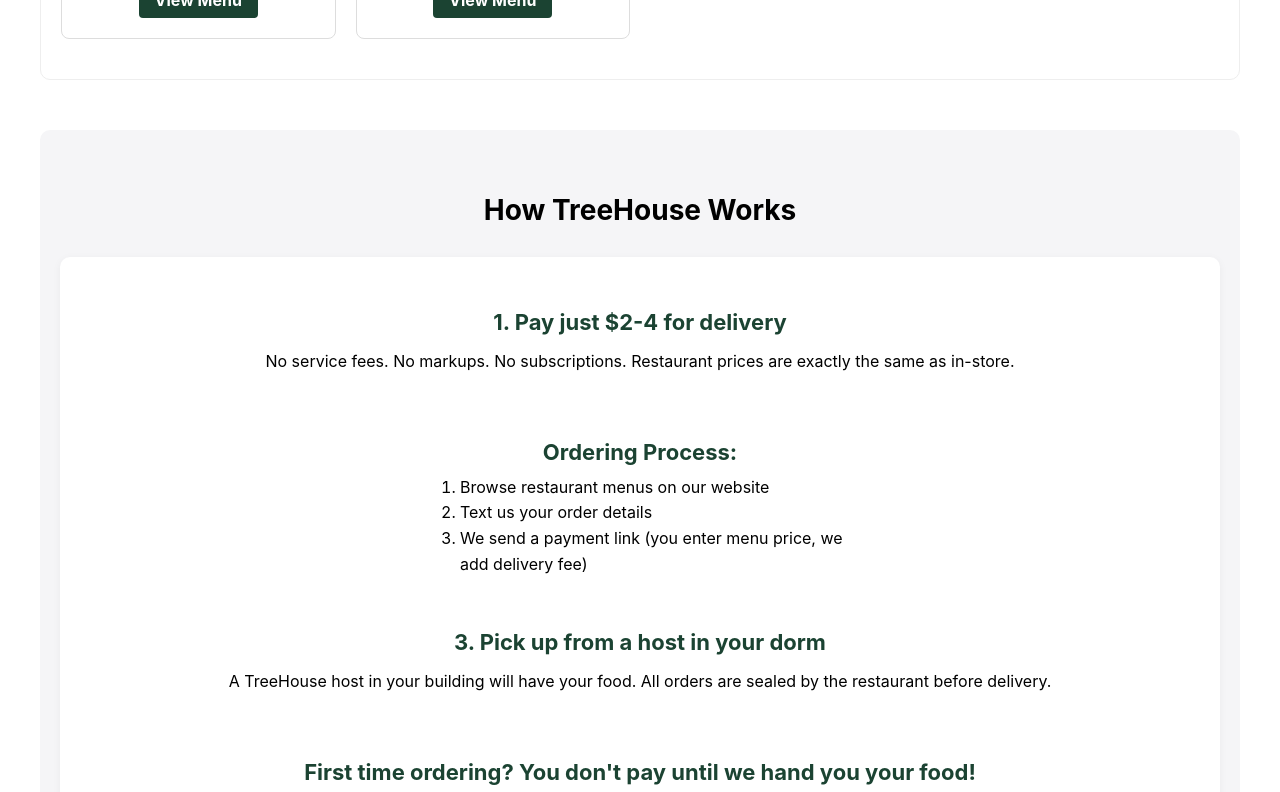
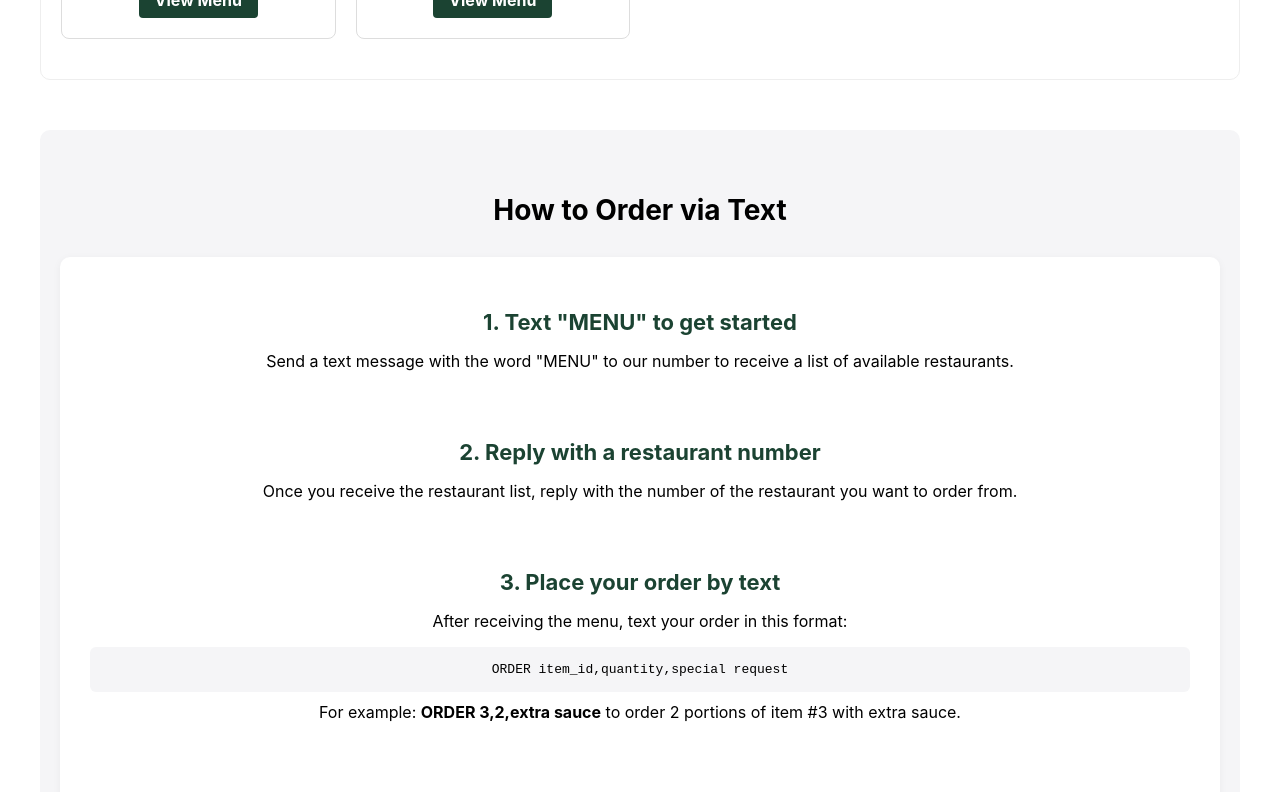
Before and after one commit to AlexanderSeldon/treehouse-app, a React (Create React App) app in the folder frontend/: page / in a window 1280 px wide. Shown: the part 1320-2112 px from the top of the page. Built offline with nearby package versions, Linux system fonts and the light colour scheme.

Commit message:
Update App.js

```diff
--- a/frontend/src/App.js
+++ b/frontend/src/App.js
@@ -253,6 +253,9 @@
           </div>
         </section>
 
+        {/* Add the TextOrderingSection component here */}
+        <TextOrderingSection />
+
         {/* Ordering Process Section */}
         <section style={{marginBottom: '50px', backgroundColor: '#F5F5F7', padding: '40px 20px', borderRadius: '10px'}}>
           <h2 style={{fontSize: '28px', textAlign: 'center', marginBottom: '30px'}}>How TreeHouse Works</h2>
```
